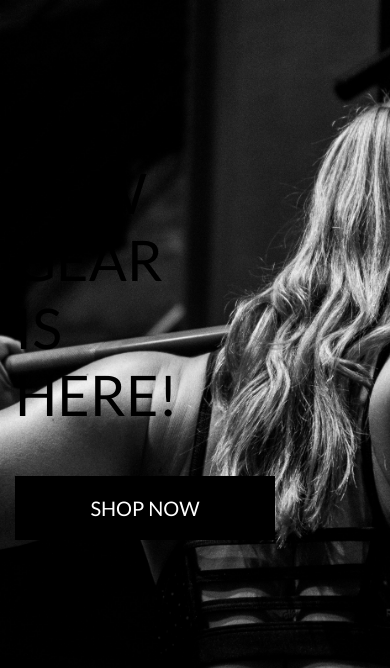
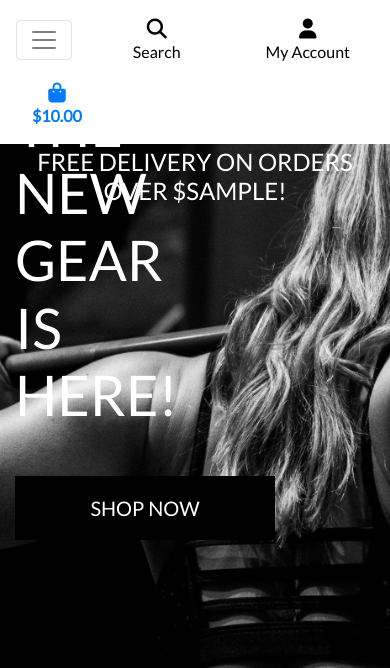
Before and after one commit to sykez12/fitness_freaks, a Django app: template home/templates/home/index.html in a window 390 px wide. Shown: the top 668 px of the page. Run offline with Django 3.2, Linux system fonts and the light colour scheme; the template is opened without the code that fills it: most values are stand-ins (such as "Sample title", 1, 10 or a date in 2020); some libraries are stand-ins or nearby versions.

Commit message:
Added mobile header and main navbar

```diff
--- a/home/templates/home/index.html
+++ b/home/templates/home/index.html
@@ -13,7 +13,7 @@
     <div class="container h-100">
         <div class="row h-100">
             <div class="col-7 col-md-6 my-auto">
-                <h1 class="display-4 logo-font text-black">
+                <h1 class="display-4 logo-font text-white">
                     The new gear is here!
                 </h1>
                 <div class="my-5">
--- a/templates/base.html
+++ b/templates/base.html
@@ -95,6 +95,20 @@
                 </ul>
             </div>
         </div>
+        <div class="row bg-white">
+            <nav class="navbar navbar-expand-lg navbar-light w-100">
+                <button class="navbar-toggler" type="button" data-toggle="collapse" data-target="#main-nav" aria-controls="main-nav" aria-expanded="false" aria-label="Toggle navigation">
+                    <span class="navbar-toggler-icon"></span>
+                </button>
+                {% include 'includes/mobile-top-header.html' %}
+                {% include 'includes/main-nav.html' %}
+            </nav>
+        </div>
+        <div id="delivery-banner" class="row text-center">
+            <div class="col bg-black text-white">
+                <h4 class="logo-font my-1">Free delivery on orders over ${{ free_shipping_threshold }}!</h4>
+            </div>
+        </div>
     </header>
 
     {% if messages %}
--- /dev/null
+++ b/templates/includes/main-nav.html
@@ -0,0 +1,50 @@
+<div class="collapse navbar-collapse" id="main-nav">
+    <ul class="navbar-nav w-auto mx-auto">
+        <li class="nav-item dropdown">
+            <a class="logo-font font-weight-bold nav-link text-black mr-5" href="#" id="all-products-link" data-toggle="dropdown" aria-haspopup="true" aria-expanded="false">
+                All Products
+            </a>
+            <div class="dropdown-menu border-0" aria-labelledby="all-products-link">
+                <a href="" class="dropdown-item">By Price</a>
+                <a href="" class="dropdown-item ">By Rating</a>
+                <a href="" class="dropdown-item ">By Category</a>
+                <a href="" class="dropdown-item">All Products</a>
+            </div>
+        </li>
+
+        <li class="nav-item dropdown">
+            <a class="logo-font font-weight-bold nav-link text-black mr-5" href="#" id="clothing-link" data-toggle="dropdown" aria-haspopup="true" aria-expanded="false">
+                Gym Equipment
+            </a>
+            <div class="dropdown-menu border-0" aria-labelledby="clothing-link">
+                <a href="" class="dropdown-item">Weights</a>
+                <a href="" class="dropdown-item">Exercise Bikes</a>
+                <a href="" class="dropdown-item">Treadmills</a>
+                <a href="" class="dropdown-item">Rowing Machines</a>
+            </div>
+        </li>
+
+        <li class="nav-item dropdown">
+            <a class="logo-font font-weight-bold nav-link text-black mr-5" href="#" id="homeware-link" data-toggle="dropdown" aria-haspopup="true" aria-expanded="false">
+                Gym Wear
+            </a>
+            <div class="dropdown-menu border-0" aria-labelledby="homeware-link">
+                <a href="" class="dropdown-item">Tops</a>
+                <a href="" class="dropdown-item">Leggings</a>
+                <a href="" class="dropdown-item">Sweatshirts</a>
+            </div>
+        </li>
+
+        <li class="nav-item dropdown">
+            <a class="logo-font font-weight-bold nav-link text-black" href="#" id="specials-link" data-toggle="dropdown" aria-haspopup="true" aria-expanded="false">
+                Special Offers
+            </a>
+            <div class="dropdown-menu border-0" aria-labelledby="specials-link">
+                <a href="" class="dropdown-item">New Arrivals</a>
+                <a href="" class="dropdown-item">Deals</a>
+                <a href="" class="dropdown-item">Clearance</a>
+                <a href="" class="dropdown-item">All Specials</a>
+            </div>
+        </li>
+    </ul>
+</div>
--- /dev/null
+++ b/templates/includes/mobile-top-header.html
@@ -0,0 +1,56 @@
+<li class="list-inline-item">
+    <a class="text-black nav-link d-block d-lg-none" href="#" id="mobile-search" data-toggle="dropdown" aria-haspopup="true" aria-expanded="false">
+        <div class="text-center">
+            <div><i class="fas fa-search fa-lg"></i></div>
+            <p class="my-0">Search</p>
+        </div>
+    </a>
+    <div class="dropdown-menu border-0 w-100 p-3 rounded-0 my-0" aria-labelledby="mobile-search">
+        <form class="form" method="GET" action="">
+            <div class="input-group w-100">
+                <input class="form-control border border-black rounded-0" type="text" name="q" placeholder="Search our site">
+                <div class="input-group-append">
+                    <button class="form-control form-control btn btn-black border border-black rounded-0" type="submit">
+                        <span class="icon">
+                            <i class="fas fa-search"></i>
+                        </span>
+                    </button>
+                </div>
+            </div>
+        </form>
+    </div>
+</li>
+<li class="list-inline-item dropdown">
+    <a class="text-black nav-link d-block d-lg-none" href="#" id="user-options" data-toggle="dropdown" aria-haspopup="true" aria-expanded="false">
+        <div class="text-center">
+            <div><i class="fas fa-user fa-lg"></i></div>
+            <p class="my-0">My Account</p>
+        </div>
+    </a>
+    <div class="dropdown-menu border-0" aria-labelledby="user-options">
+        {% if request.user.is_authenticated %}
+            {% if request.user.is_superuser %}
+                <a href="{% url 'account_logout' %}" class="dropdown-item">Product Management</a>
+            {% endif %}
+            <a href="" class="dropdown-item">My Profile</a>
+            <a href="{% url 'account_logout' %}" class="dropdown-item">Logout</a>
+        {% else %}
+            <a href="{% url 'account_signup' %}" class="dropdown-item">Register</a>
+            <a href="{% url 'account_login' %}" class="dropdown-item">Login</a>
+        {% endif %}
+    </div>
+</li>
+<li class="list-inline-item">
+    <a class="{% if grand_total %}text-primary font-weight-bold{% else %}text-black{% endif %} nav-link d-block d-lg-none" href="">
+        <div class="text-center">
+            <div><i class="fas fa-shopping-bag fa-lg"></i></div>
+            <p class="my-0">
+                {% if grand_total %}
+                    ${{ grand_total|floatformat:2 }}
+                {% else %}
+                    $0.00
+                {% endif %}
+            </p>
+        </div>
+    </a>
+</li>
```
